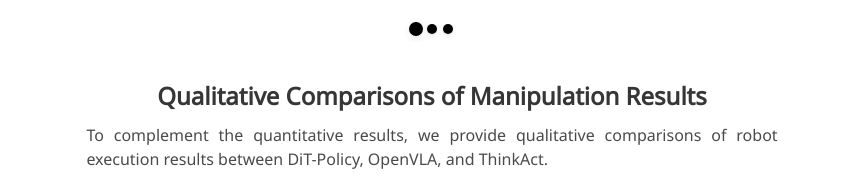
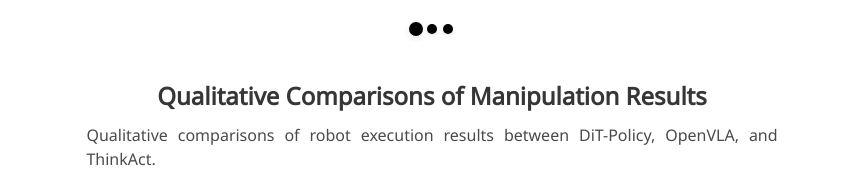
Before and after one commit to jasper0314-huang/thinkact-vla, a plain HTML site: page index.html in a window 1280 px wide. Shown: the part 4575-4758 px from the top of the page, without its empty margins (208-1071 px from the left). Drawn offline with nearby package versions, Linux system fonts and the light colour scheme; some icons are missing; a web font is replaced by a local one.

Commit message:
Minor changes

```diff
--- a/index.html
+++ b/index.html
@@ -326,7 +326,7 @@
         <h3 class="title is-4" style="margin-top: 40px;">Qualitative Comparisons of Manipulation Results</h3>
         <div style="max-width: 60%; margin: 0 auto; text-align: justify; margin-top: -10px;">
           <p class="has-text-centered has-text-justified">
-            To complement the quantitative results, we provide qualitative comparisons of robot execution results between DiT-Policy, OpenVLA, and ThinkAct.
+            Qualitative comparisons of robot execution results between DiT-Policy, OpenVLA, and ThinkAct.
           </p>
         </div>
         <div class="columns is-centered" style="margin-top: 15px;">
```
